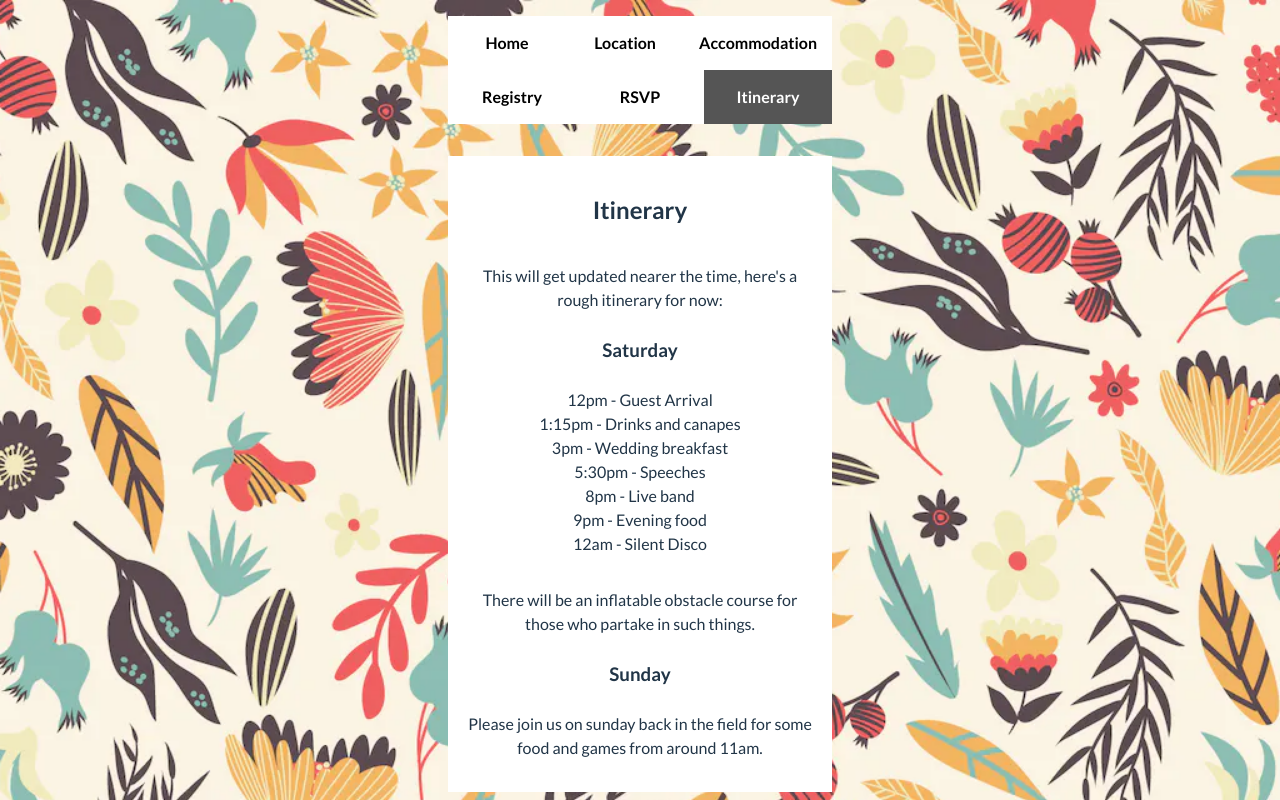
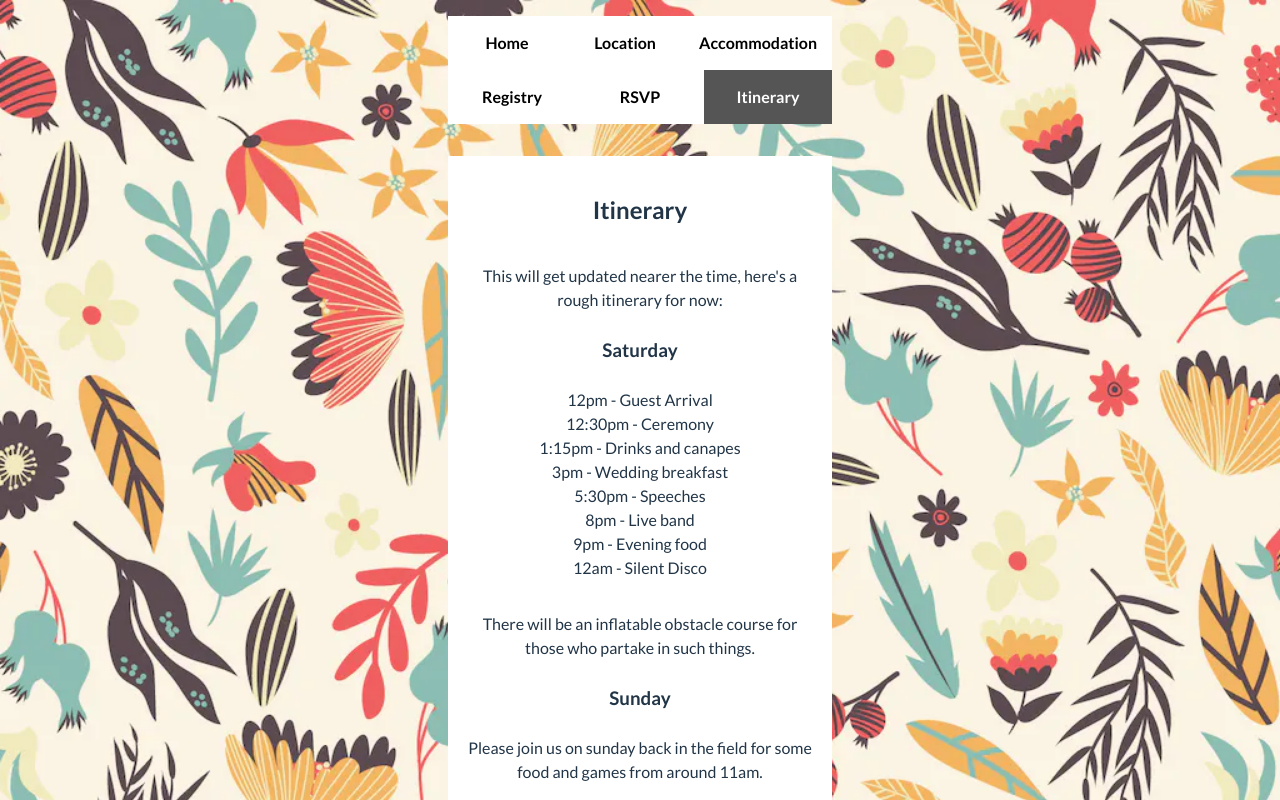
Before and after one commit to MikeCodesSomething/wedding-website, a React (Vite) app: page /#/itinerary in a window 1280 px wide. Shown: the top 800 px of the page. Built offline with nearby package versions, Linux system fonts and the light colour scheme.

Commit message:
Add missing ceremony

```diff
--- a/src/pages/Itinerary.jsx
+++ b/src/pages/Itinerary.jsx
@@ -9,6 +9,7 @@ const Itinerary = () => {
         <h3 className='list-heading'>Saturday</h3>
         <ul className='itinerary'>
             <li>12pm - Guest Arrival</li>
+            <li>12:30pm - Ceremony</li>
             <li>1:15pm - Drinks and canapes</li>
             <li>3pm - Wedding breakfast</li>
             <li>5:30pm - Speeches</li>
```
